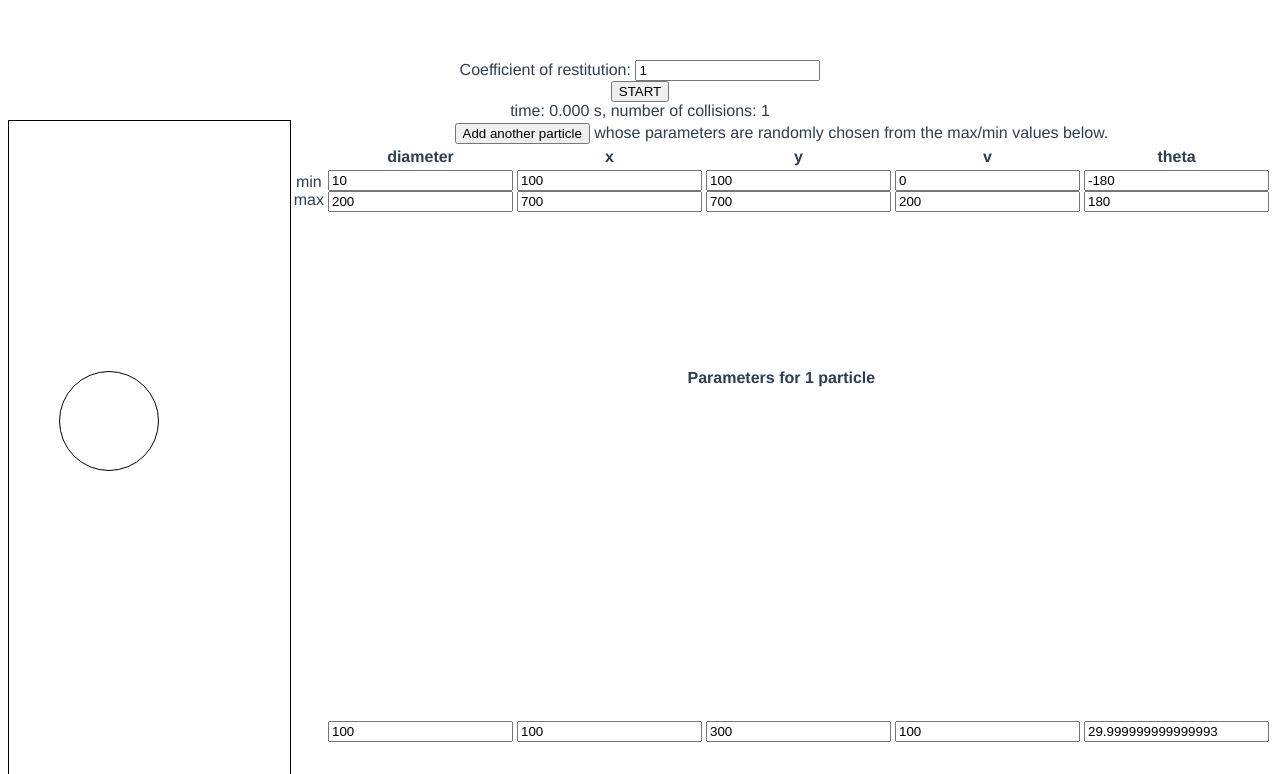
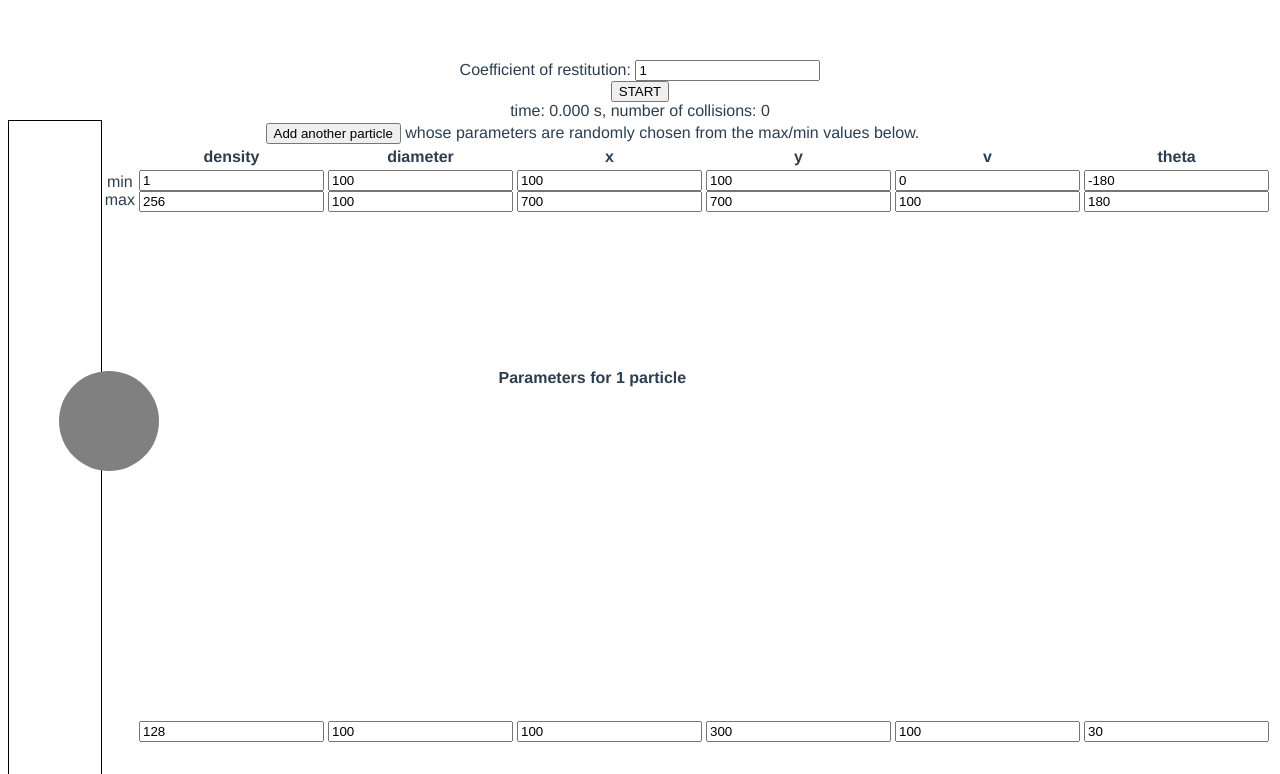
Before and after one commit to pknipp/collisions, a Vue app: page / in a window 1280 px wide. Shown: the top 774 px of the page. Built offline with nearby package versions, Linux system fonts and the light colour scheme.

Commit message:
Allow for varying densities of particles.

```diff
--- a/src/App.vue
+++ b/src/App.vue
@@ -3,13 +3,11 @@
     <!-- <img alt="Vue logo" src="./assets/logo.png" /> -->
     <!-- <HelloWorld msg="Welcome to my very first Vue.js App" /> -->
     <!-- <button @click="running = !running">{{running ? "PAUSE" : "START"}}</button> -->
-    <div>
-      Coefficient of restitution: <input v-model.number="e">
-    </div>
+    <div>Coefficient of restitution: <input v-model.number="e"></div>
     <button @click="() => {if (running = !running) increment()}">
       {{running ? "PAUSE" : "START"}}
     </button>
-    <div>time: {{time.toFixed(3)}} s, number of collisions: {{numCol}}</div>
+    <div>time: {{time.toFixed(3)}} s, number of collisions: {{numCollision}}</div>
     <div class="container">
       <div class="sphere-container" v-bind:style="{
         width: dims[0] + 'px',
@@ -19,10 +17,11 @@
         borderColor: 'black',
       }">
         <div v-for="dot of dots" :key="dot.id" class="dot" v-bind:style="{
-          left:(dot.rxy[0] - dot.diameter/2) + 'px',
-          top:(dot.rxy[1] - dot.diameter/2) + 'px',
+          left:(dot.x - dot.diameter/2) + 'px',
+          top:(dot.y - dot.diameter/2) + 'px',
           height: dot.diameter + 'px',
           width: dot.diameter + 'px',
+          background: '#' + (256 - dot.density).toString(16).repeat(3),
           transitionDuration: dt + 's'
         }"></div>
       </div>
@@ -30,33 +29,42 @@
         <!-- <simple-vue-table :items="items" :columns="columns"></simple-vue-table> -->
         <thead>
           <tr>
-            <td colspan='6'><button @click="addOne">Add another particle</button> whose parameters are randomly chosen from the max/min values below.</td></tr>
-          <tr v-if="dots.length > 1"><td colspan='6'><button @click="subtractOne">Remove last particle</button></td></tr>
+            <td colspan='6'>
+              <button @click="addOne">Add another particle</button>
+              whose parameters are randomly chosen from the max/min values below.
+            </td>
+          </tr>
+          <tr v-if="dots.length > 1">
+            <td colspan='6'>
+              <button @click="subtractOne">Remove last particle</button>
+            </td>
+          </tr>
           <tr><th></th>
-            <!-- <th>#</th> -->
-            <th v-for="col of cols" :key="'heading' + col.id">{{col.name}}</th></tr>
-            <tr>
+            <th v-for="column of columns" :key="'heading' + column.id">{{column.name}}</th>
+          </tr>
+          <tr>
             <td>min<br/>max</td>
-            <td v-for="col of cols" :key="'max/min' + col.id">
-              <span v-if="running">{{col.min}}</span><input v-else v-model.number="col.min">
+            <td v-for="column of columns" :key="'max/min' + column.id">
+              <span v-if="running">{{column.min}}</span><input v-else v-model.number="column.min">
               <br/>
-              <span v-if="running">{{col.max}}</span><input v-else v-model.number="col.max">
+              <span v-if="running">{{column.max}}</span><input v-else v-model.number="column.max">
             </td>
           </tr>
         </thead>
         <tbody>
-          <tr><td colspan='6'><b>
-            Parameters for {{this.dots.length}} particle{{this.dots.length > 1 ? 's' : ''}}
-          </b></td></tr>
+          <tr>
+            <td colspan='6'>
+              <b>Parameters for {{this.dots.length}} particle{{this.dots.length > 1 ? 's' : ''}}</b>
+            </td>
+          </tr>
           <tr v-for="dot of dots" :key="dot.id"><td></td>
-            <td v-for="col of cols" :key="'data' + col.id">
-              <span v-if="running">{{dot[col.name].toFixed(0)}}</span>
-              <input v-else v-model.number="dot[col.name]">
+            <td v-for="column of columns" :key="'data' + column.id">
+              <span v-if="running">{{dot[column.name].toFixed(0)}}</span>
+              <input v-else v-model.number="dot[column.name]">
             </td>
           </tr>
         </tbody>
       </table>
-
     </div>
   </div>
 </template>
@@ -80,12 +88,20 @@ export default {
       dt: 0,
       // units are px, px/s, and degrees
       dots: [
-        {id: 0, diameter: 100, rxy: [100, 300], v: 100, vxy: [], theta: 30},
+        {id: 0, density: 128, diameter: 100, x: 100, y: 300, v: 100, theta: 30},
       ],
-      numCol: 0,
+      columns: [
+        ["density", 1, 256],
+        ["diameter", 100, 100],
+        ["x", 100, 700],
+        ["y", 100, 700],
+        ["v", 0, 100],
+        ["theta", -180, 180]
+      ].map((col, i) => ({id: i, name: col[0], min: col[1], max: col[2]})),
+      numCollision: 0,
       dims: [800, 800],
       e: 1,
-      running: false
+      running: false,
     }
   },
   beforeDestroy() {
@@ -95,16 +111,13 @@ export default {
   methods: {
     addOne: function () {
       let newDot = {id: this.dots.length};
-      this.cols.forEach(col => newDot[col.name] = Math.floor(col.min + (col.max - col.min) * Math.random()));
+      this.columns.forEach(col => newDot[col.name] = Math.floor(col.min + (col.max - col.min) * Math.random()));
       newDot.rxy = [newDot.x, newDot.y];
       let theta = newDot.theta * Math.PI / 180;
-      newDot.vxy = [Math.cos(theta), Math.sin(theta)];
-      newDot.vxy = newDot.vxy.map(vcomp => vcomp * newDot.v);
+      newDot.vxy = [Math.cos(theta), Math.sin(theta)].map(comp => newDot.v * comp);
       this.dots.push(newDot);
     },
-    subtractOne: function () {
-      this.dots.pop();
-    },
+    subtractOne: function () {this.dots.pop();},
     whichWall: function (dot) {
       // 0th index: whether wall is vertical or horizontal
       // 1st index: whether wall represents min or max value of coordinate
@@ -124,21 +137,12 @@ export default {
     },
     increment: function () {
       // "numCol" means the number of the next collision, w/1-based counting
-      if (!this.numCol) {
+      if (!this.numCollision) {
         this.dots.forEach(dot => {
+          dot.rxy = [dot.x, dot.y];
           let theta = dot.theta * Math.PI / 180;
           dot.vxy = [Math.cos(theta), Math.sin(theta)].map(comp => dot.v * comp);
-          // dot.vxy = dot.vxy.map(vcomp => vcomp * dot.v);
         });
-        let cols = ["diameter", "x", "y", "v", "theta"];
-        let mins =[10, 100, 100, 0, -180];
-        let maxs =[2 * this.dots[0].diameter, 700, 700, 2 * this.dots[0].v, 180];
-        this.cols = cols.map((col, i) => ({
-          id: i,
-          name: col,
-          min: mins[i],
-          max: maxs[i],
-        }));
       } else {
         let dtMin = Infinity;
         let dv, dr, wallIndexMin, iMin, jMin; //wallIndex;
@@ -184,8 +188,8 @@ export default {
           // If the collision was between two dots, the procedure is more complicated.
           let [doti, dotj] = [this.dots[iMin], this.dots[jMin]];
           // First, shift into the center-of-mass frame of the two colliding objects.
-          // Assume that each dot's mass is proportional to the cube of its diameter
-          let [massi, massj] = [doti.diameter ** 3, dotj.diameter ** 3];
+          // Assume that each dot's mass is proportional to the product of its density and the cube of its diameter
+          let [massi, massj] = [doti.density * doti.diameter ** 3, dotj.density * dotj.diameter ** 3];
           let v_cm = doti.vxy.map((vcomp, k) => (massi * vcomp + massj * dotj.vxy[k]) / (massi + massj));
           let vi = doti.vxy.map((vcomp, k) => vcomp - v_cm[k]);
           let vj = dotj.vxy.map((vcomp, k) => vcomp - v_cm[k]);
@@ -209,7 +213,7 @@ export default {
         // Advance the clock.
         this.time += this.dt; //this.running ? this.dt : 0;
       }
-      this.numCol++;
+      this.numCollision++;
       this.dots.forEach(dot => {
         [dot.x, dot.y] = dot.rxy;
         dot.v = Math.sqrt((dot.vxy[0] ** 2) + (dot.vxy[1] ** 2));
@@ -219,7 +223,7 @@ export default {
     }
   },
   created() {
-    this.increment()
+    // this.increment()
     // this.interval = setInterval(this.increment, this.dt);
     // this.interval = setInterval(() => this.time += this.running ? this.dt / 1000 : 0, this.dt);
     // if (this.running) {
@@ -246,9 +250,10 @@ export default {
 .dot {
   position: absolute;
   box-sizing: border-box;
-  border-width: 1px;
-  border-style: solid;
-  border-color: black;
+  /* border-width: 1px; */
+  /* border-style: solid; */
+  /* border-color: black; */
+  background-color: #787878;
   border-radius: 50%;
   top: 100px;
   transition-timing-function: linear;
```
